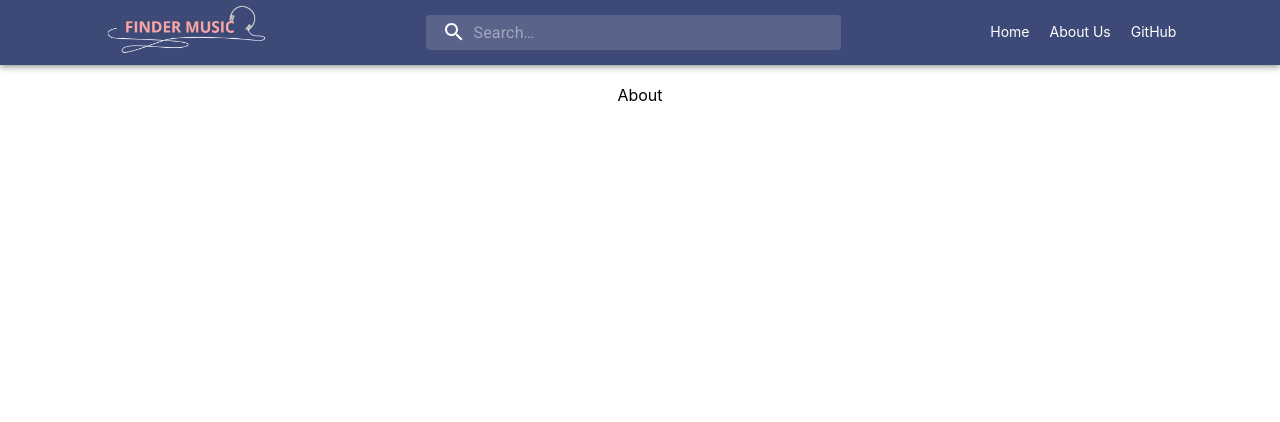
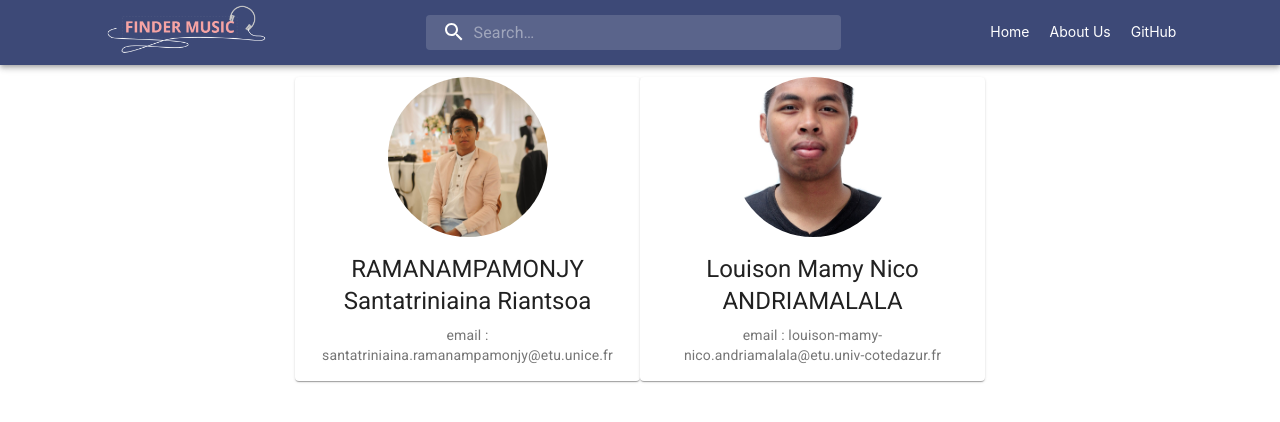
Before and after one commit to Santatra-Riantsoa/finder-music, a React (Create React App) app: page /about in a window 1280 px wide. Shown: the top 422 px of the page. Built offline with nearby package versions, Linux system fonts and the light colour scheme.

Commit message:
add about us

```diff
--- a/src/components/About/About.js
+++ b/src/components/About/About.js
@@ -1,10 +1,73 @@
 import React from 'react';
+import { makeStyles } from '@material-ui/core/styles';
+import Card from '@material-ui/core/Card';
+import CardActionArea from '@material-ui/core/CardActionArea';
+import CardContent from '@material-ui/core/CardContent';
+import Avatar from '@material-ui/core/Avatar';
+import Typography from '@material-ui/core/Typography';
+import Grid from '@material-ui/core/Grid';
+import nico from '../../assets/img/Nico.jpg';
+import santatra from '../../assets/img/santatra.jpg';
+
+const useStyles = makeStyles(theme =>({
+    root: {
+        maxWidth: 345,
+        display: 'flex'
+    },
+    grid : {
+        display : 'flex',
+        alignItems :' center',
+        justifyContent :'center'
+    },
+    large: {
+        width: theme.spacing(20),
+        height: theme.spacing(20),
+        margin: '0 auto'
+      }
+}));
 
 function About() {
+    const classes = useStyles();
+
     return (
-        <div>
-            About
-        </div>
+        <Grid container className={classes.grid} spacing={2}>
+        <Card className={classes.root}>
+            <CardActionArea>
+            <Avatar alt="Cindy Baker" className= {classes.large} src={santatra} />
+
+                <CardContent>
+                    <Typography gutterBottom variant="h5" component="h2">
+                        RAMANAMPAMONJY Santatriniaina Riantsoa
+          </Typography>
+                    <Typography variant="body2" color="textSecondary" component="p">
+                        email : santatriniaina.ramanampamonjy@etu.unice.fr
+          </Typography>
+                </CardContent>
+            </CardActionArea>
+
+        </Card>
+
+            <Card className={classes.root}>
+                <CardActionArea>
+                <Avatar alt="Cindy Baker" className= {classes.large} src={nico} />
+
+                    <CardContent>
+                        <Typography gutterBottom variant="h5" component="h2">
+                            Louison Mamy Nico ANDRIAMALALA
+
+
+          </Typography>
+                        <Typography variant="body2" color="textSecondary" component="p">
+                            email : louison-mamy-nico.andriamalala@etu.univ-cotedazur.fr
+
+
+          </Typography>
+                    </CardContent>
+                </CardActionArea>
+
+            </Card>
+
+        </Grid>
     )
 }
 
```
Also changed, not shown: src/assets/img/Nico.jpg (added), src/assets/img/santatra.jpg (added).
